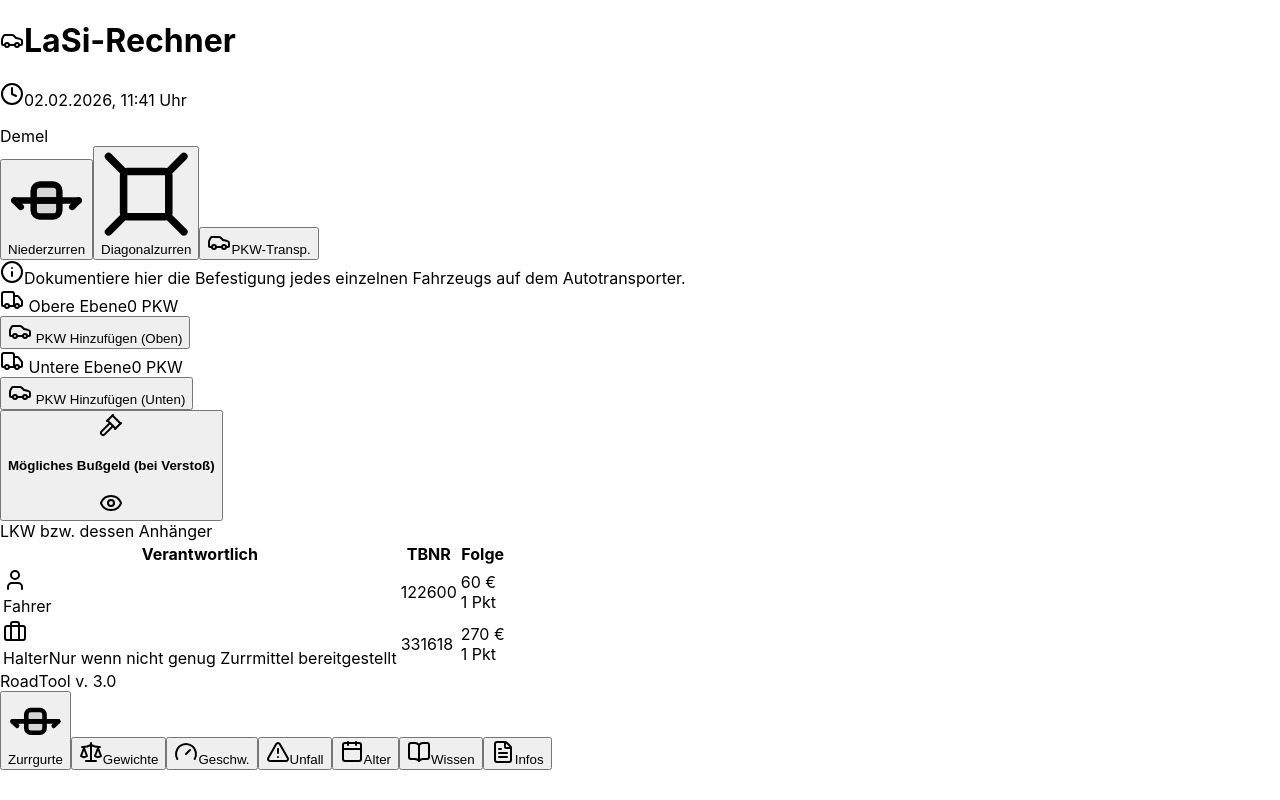
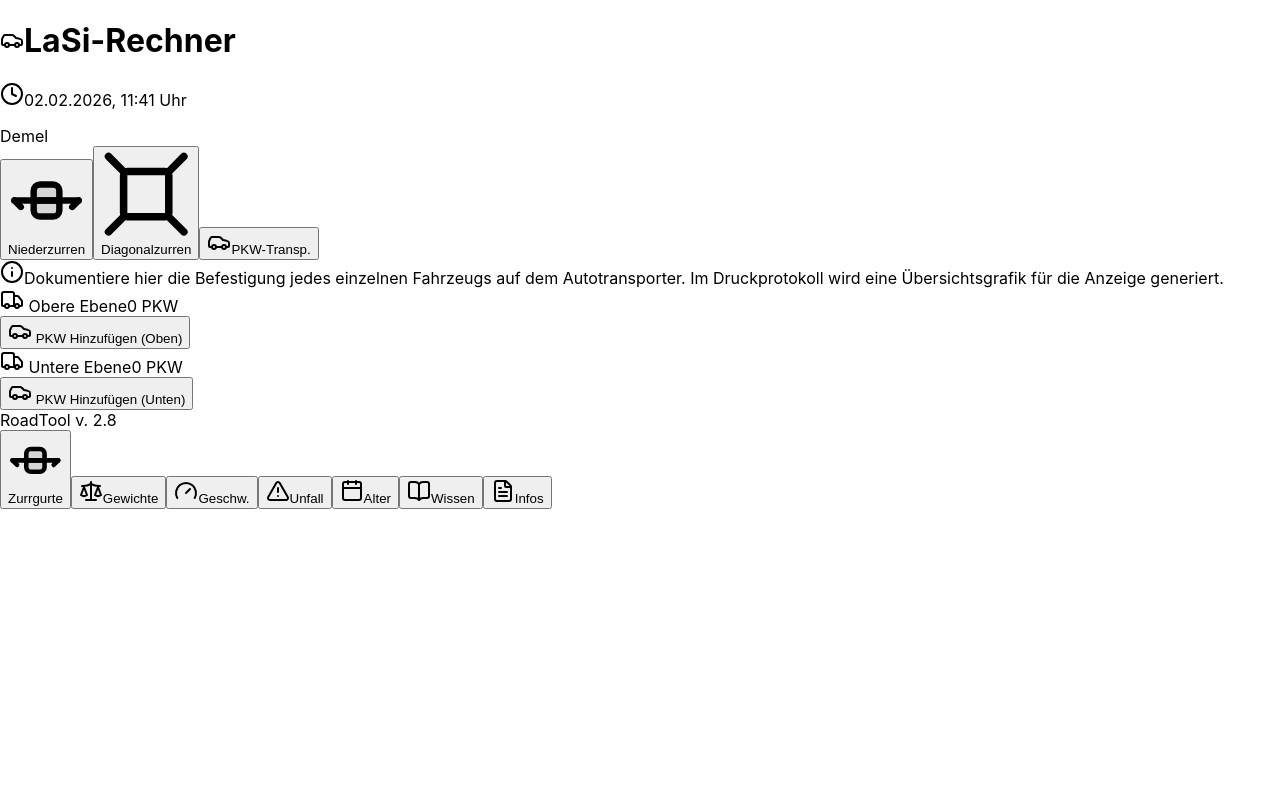
Before and after one commit to demelsimon1-afk/Zurrgurtrechner, a React (Vite) app: page / in a window 1280 px wide. Both pictures are taken after a click on the button "PKW-Transp.". Built offline with nearby package versions, Linux system fonts and the light colour scheme; the HTML template or start-up script is replaced by a standard one.

Commit message:
V. 3.0.01

```diff
--- a/src/App.jsx
+++ b/src/App.jsx
@@ -114,7 +114,7 @@ const PrintStyles = () => (
       }
 
       /* HIDE ICONS GLOBALLY IN PRINT */
-      svg {
+      svg:not(.print-safe) {
         display: none !important;
       }
     }
@@ -250,7 +250,7 @@ const HeaderLogo = () => (
 
 const AppVersionFooter = () => (
     <div className="text-center text-[10px] text-slate-300 font-mono py-2 select-none no-print">
-        RoadTool v. 3.0
+        RoadTool v. 2.8
     </div>
 );
 
@@ -407,7 +407,7 @@ const useDateTime = () => {
 };
 
 const AnglePictogram = ({ highlight }) => (
-    <svg viewBox="0 0 100 120" className="w-full h-32 mt-2 bg-white rounded-lg border border-indigo-100 p-2 shadow-inner">
+    <svg viewBox="0 0 100 120" className="w-full h-32 mt-2 bg-white rounded-lg border border-indigo-100 p-2 shadow-inner print-safe">
         <defs>
             <marker id={`arrow-${highlight}`} markerWidth="6" markerHeight="6" refX="5" refY="3" orient="auto">
                 <polygon points="0 0, 6 3, 0 6" fill="#ef4444" />
@@ -593,8 +593,11 @@ const SvgPkwTransporter = ({ deckName, cars }) => {
     const svgHeight = Math.max(200, cars.length * carHeight + 80);
 
     return (
-        <div className="flex justify-center bg-white p-4 rounded-xl border border-slate-200 shadow-inner mb-6">
-            <svg viewBox={`0 0 130 ${svgHeight}`} className="w-full max-w-[220px] h-auto font-sans">
+        <div
+            className="flex justify-center bg-white p-4 rounded-xl border border-slate-200 shadow-inner mb-6"
+            style={{ WebkitPrintColorAdjust: 'exact', printColorAdjust: 'exact' }}
+        >
+            <svg viewBox={`0 0 130 ${svgHeight}`} className="w-full max-w-[220px] h-auto font-sans print-safe" style={{ overflow: 'visible' }}>
                 {/* Deck Title */}
                 <text x="65" y="15" textAnchor="middle" fontSize="8" fontWeight="bold" fill="#334155" className="uppercase tracking-widest">{deckName}</text>
 
@@ -2432,22 +2435,22 @@ function LashingCalculator() {
 
       {/* PRINT VIEW ONLY (PKW Transporter) */}
       {lashingType === 'pkw' && (
-      <div className="print-only print-container">
+      <div className="print-only print-container" style={{ WebkitPrintColorAdjust: 'exact', printColorAdjust: 'exact' }}>
           <h1 className="print-title">LaSi-Protokoll (PKW-Transporter)</h1>
           <div className="print-meta">Erstellt am: {dateTime}</div>
 
           <h2 className="print-section">Schematische Beladungsübersicht</h2>
 
-          <div style={{ display: 'flex', gap: '20px', justifyContent: 'center', marginTop: '20px' }}>
-              <div style={{ flex: 1 }}>
+          <div style={{ display: 'flex', width: '100%', gap: '15px', justifyContent: 'center', marginTop: '20px', pageBreakInside: 'avoid' }}>
+              <div style={{ flex: 1, display: 'flex', justifyContent: 'center' }}>
                   <SvgPkwTransporter deckName="Obere Ebene" cars={carsTop} />
               </div>
-              <div style={{ flex: 1 }}>
+              <div style={{ flex: 1, display: 'flex', justifyContent: 'center' }}>
                   <SvgPkwTransporter deckName="Untere Ebene" cars={carsBottom} />
               </div>
           </div>
 
-          <div className="print-result-box">
+          <div className="print-result-box" style={{ pageBreakInside: 'avoid', marginTop: '30px' }}>
              <div className="print-result-header">Legende</div>
              <table className="print-table" style={{ border: 'none', fontSize: '9pt' }}>
                  <tbody>
@@ -2812,7 +2815,7 @@ function LashingCalculator() {
                       </div>
 
                       <div className="bg-slate-50 p-4 rounded-xl border border-slate-100 flex justify-center">
-                         <svg viewBox="0 0 300 360" className="w-full max-w-[280px] h-auto drop-shadow-sm">
+                         <svg viewBox="0 0 300 360" className="w-full max-w-[280px] h-auto drop-shadow-sm print-safe">
                             {/* Arrow Fahrtrichtung */}
                             <path d="M150 15 L150 45 M135 30 L150 15 L165 30" stroke="#94a3b8" strokeWidth="4" fill="none" strokeLinecap="round" strokeLinejoin="round"/>
                             <text x="150" y="60" textAnchor="middle" className="text-[11px] font-black fill-slate-400 uppercase tracking-widest">Fahrtrichtung</text>
@@ -2861,7 +2864,7 @@ function LashingCalculator() {
                 <div className="bg-indigo-50 border border-indigo-100 p-3 rounded-xl flex gap-2.5 items-start mb-3 shadow-sm break-inside-avoid">
                     <Info className="w-5 h-5 shrink-0 mt-0.5 text-indigo-500" />
                     <span className="text-xs font-bold text-indigo-800 leading-tight">
-                        Dokumentiere hier die Befestigung jedes einzelnen Fahrzeugs auf dem Autotransporter.
+                        Dokumentiere hier die Befestigung jedes einzelnen Fahrzeugs auf dem Autotransporter. Im Druckprotokoll wird eine Übersichtsgrafik für die Anzeige generiert.
                     </span>
                 </div>
 
@@ -2943,8 +2946,8 @@ function LashingCalculator() {
             </div>
         ) : null}
 
-        {/* STRAFTATBESTÄNDE - SICHTBAR FÜR ALLE RECHNERARTEN */}
-        {((lashingType !== 'pkw' && lashingResult !== null && fineGroups.length > 0) || lashingType === 'pkw') && (
+        {/* STRAFTATBESTÄNDE - SICHTBAR FÜR BEIDE RECHNERARTEN */}
+        {lashingType !== 'pkw' && lashingResult !== null && fineGroups.length > 0 && (
           <div className="bg-slate-50 border border-slate-200 p-3 rounded-xl flex flex-col gap-3 shadow-sm mt-3 pb-20 break-inside-avoid print-full-width">
             <button onClick={() => setShowFines(!showFines)} className="flex items-center justify-between w-full no-print">
                 <div className="flex items-center gap-2">
@@ -2955,58 +2958,7 @@ function LashingCalculator() {
             </button>
 
             <div className={showFines ? 'block' : 'hidden print-visible'}>
-              {lashingType === 'pkw' ? (
-                  <div className="mt-4 first:mt-2 animate-in slide-in-from-top-2">
-                      <div className="text-xs font-black uppercase text-slate-500 tracking-wider mb-2 px-1">LKW bzw. dessen Anhänger</div>
-                      <div className="bg-white rounded-xl border border-slate-200 overflow-hidden shadow-sm">
-                        <table className="w-full text-left text-sm">
-                          <thead className="bg-slate-50 border-b border-slate-200 text-xs text-slate-400 font-bold uppercase">
-                            <tr>
-                              <th className="px-3 py-2 font-black tracking-wide">Verantwortlich</th>
-                              <th className="px-3 py-2 font-black tracking-wide">TBNR</th>
-                              <th className="px-3 py-2 text-right font-black tracking-wide">Folge</th>
-                            </tr>
-                          </thead>
-                          <tbody className="divide-y divide-slate-100">
-                              <tr className="hover:bg-slate-50/50 transition-colors">
-                                <td className="px-3 py-2.5">
-                                  <div className="flex items-start gap-2">
-                                      <div className="mt-0.5"><User className="w-4 h-4 text-indigo-500"/></div>
-                                      <div><span className="block font-bold text-indigo-700">Fahrer</span></div>
-                                  </div>
-                                </td>
-                                <td className="px-3 py-2.5 font-mono text-slate-500 text-xs font-bold align-top">
-                                  <div className="mt-0.5">122600</div>
-                                </td>
-                                <td className="px-3 py-2.5 text-right align-top">
-                                  <div className="font-black text-slate-800 mt-0.5">60 €</div>
-                                  <div className="text-[10px] font-bold text-red-500">1 Pkt</div>
-                                </td>
-                              </tr>
-                              <tr className="hover:bg-slate-50/50 transition-colors">
-                                <td className="px-3 py-2.5">
-                                  <div className="flex items-start gap-2">
-                                      <div className="mt-0.5"><Briefcase className="w-4 h-4 text-slate-500"/></div>
-                                      <div>
-                                          <span className="block font-bold text-slate-700">Halter</span>
-                                          <span className="block text-[10px] text-slate-400 leading-tight mt-0.5">Nur wenn nicht genug Zurrmittel bereitgestellt</span>
-                                      </div>
-                                  </div>
-                                </td>
-                                <td className="px-3 py-2.5 font-mono text-slate-500 text-xs font-bold align-top">
-                                  <div className="mt-0.5">331618</div>
-                                </td>
-                                <td className="px-3 py-2.5 text-right align-top">
-                                  <div className="font-black text-slate-800 mt-0.5">270 €</div>
-                                  <div className="text-[10px] font-bold text-red-500">1 Pkt</div>
-                                </td>
-                              </tr>
-                          </tbody>
-                        </table>
-                      </div>
-                  </div>
-              ) : (
-                  fineGroups.map((group, gIdx) => (
+              {fineGroups.map((group, gIdx) => (
                   <div key={gIdx} className="mt-4 first:mt-2 animate-in slide-in-from-top-2">
                       {group.title && (
                           <div className="text-xs font-black uppercase text-slate-500 tracking-wider mb-2 px-1">{group.title}</div>
@@ -3045,8 +2997,7 @@ function LashingCalculator() {
                         </table>
                       </div>
                   </div>
-                  ))
-              )}
+              ))}
             </div>
           </div>
         )}
@@ -3080,7 +3031,7 @@ const StaticCarDiagram = ({ carConfig, isTilted = false }) => {
 
     return (
         <div className="flex justify-center bg-slate-50 p-4 rounded-xl border border-slate-200 shadow-inner mb-4">
-            <svg viewBox="0 0 130 160" className="w-full max-w-[160px] h-auto font-sans drop-shadow-sm">
+            <svg viewBox="0 0 130 160" className="w-full max-w-[160px] h-auto font-sans drop-shadow-sm print-safe">
                 <g transform="translate(5, 5)">
                     <rect x="0" y="0" width="120" height="20" fill="#ffffff" stroke="#cbd5e1" strokeWidth="1" rx="2" />
                     <path d="M55 14 L60 6 L65 14" fill="none" stroke="#ef4444" strokeWidth="2" strokeLinecap="round" strokeLinejoin="round" />
```
Lines whose indentation alone changed are shown as unchanged.
